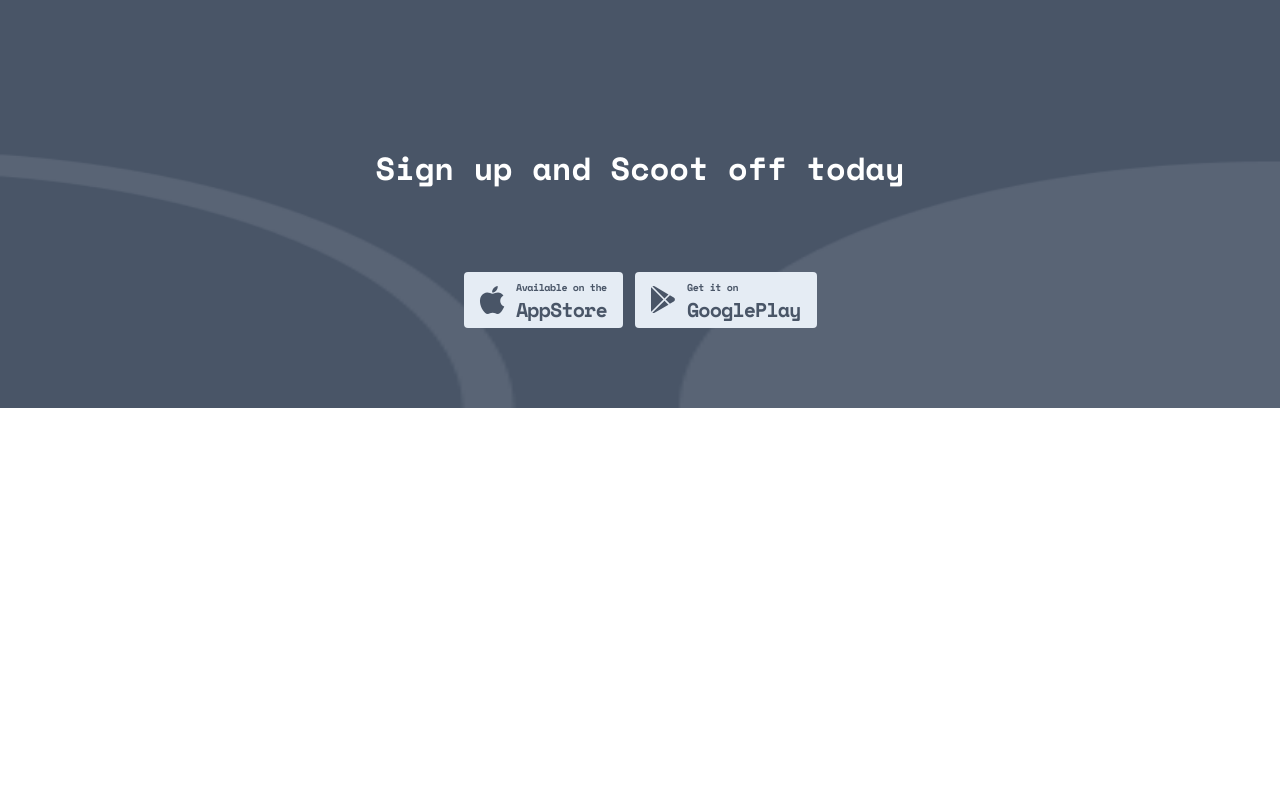
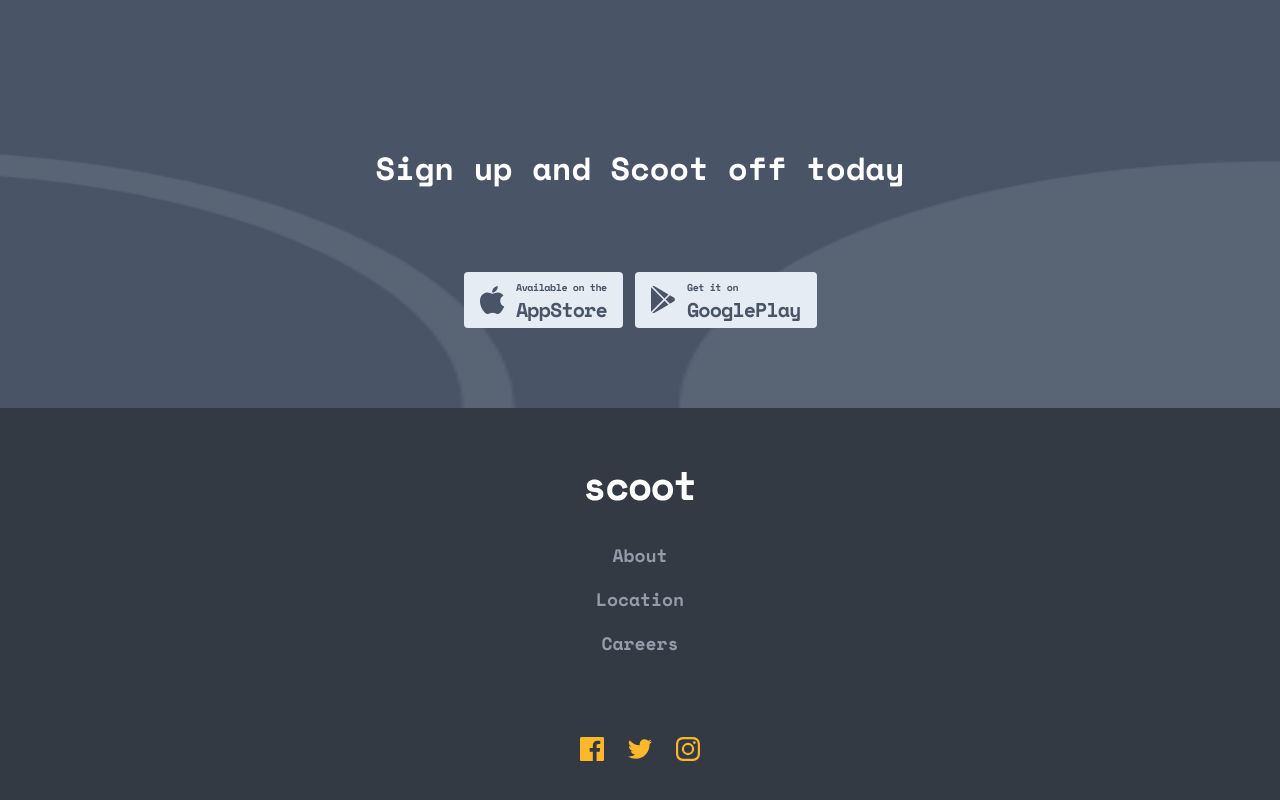
Before and after one commit to nikanoza/scoot-app, a React (Vite) app: page /careers in a window 1280 px wide. Shown: the part 232-1032 px from the top of the page. Before the commit the page ends 800 px from the top, so only its background shows below. Built offline with nearby package versions, Linux system fonts and the light colour scheme.

Commit message:
feat: work width footer botom part

```diff
--- a/src/layouts/Footer.tsx
+++ b/src/layouts/Footer.tsx
@@ -1,4 +1,12 @@
-import { AppStore, GooglePlay } from "../svg";
+import { Link } from "react-router-dom";
+import {
+  AppStore,
+  Facebook,
+  GooglePlay,
+  Instagram,
+  Logo,
+  Twitter,
+} from "../svg";
 
 const Footer = () => {
   return (
@@ -12,6 +20,36 @@ const Footer = () => {
           <GooglePlay />
         </div>
       </div>
+      <div className="w-full pt-16 pb-20 flex flex-col items-center bg-gray">
+        <Link to="/">
+          <Logo color="#fff" />
+        </Link>
+        <ul className="mt-10 flex flex-col gap-4 items-center">
+          <Link
+            to="/about"
+            className="mono font-bold text-lg text-opacity-gray"
+          >
+            About
+          </Link>
+          <Link
+            to="/locations"
+            className="mono font-bold text-lg text-opacity-gray"
+          >
+            Location
+          </Link>
+          <Link
+            to="/careers"
+            className="mono font-bold text-lg text-opacity-gray"
+          >
+            Careers
+          </Link>
+        </ul>
+        <ul className="mt-20 flex items-center gap-6">
+          <Facebook />
+          <Twitter />
+          <Instagram />
+        </ul>
+      </div>
     </footer>
   );
 };
```
